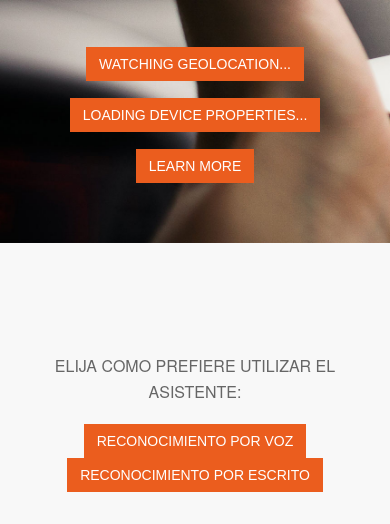
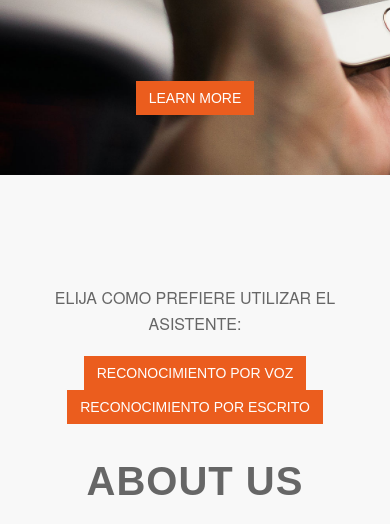
Before and after one commit to alu0100693737/FIVI-Application, a plain HTML site: page www/index.html in a window 390 px wide. Shown: the part 301-825 px from the top of the page. Drawn offline with Linux system fonts and the light colour scheme; some packages are replaced by stand-ins of ours; a script that the page names is missing.

Commit message:
parte web

```diff
--- a/www/index.html
+++ b/www/index.html
@@ -126,8 +126,8 @@
 
         <!-- <a href="#" class="btn btn-skin scroll" onclick="showAlert(); return false;">Show Alert</a><br><br>-->
          <!--<a href="#" class="btn btn-skin scroll" onclick="checkConnection(); return false;">Show Connections</a>	<br><br>-->
-        <div id="geolocation" class="btn btn-skin scroll">Watching geolocation...</div><br><br>
-         <center><div id="deviceProperties" class="btn btn-skin scroll">Loading device properties...</div>
+        <!--<div id="geolocation" class="btn btn-skin scroll">Watching geolocation...</div><br><br>
+         <center><div id="deviceProperties" class="btn btn-skin scroll">Loading device properties...</div>-->
         <br><br><a href="#about" class="btn btn-skin scroll">Learn more</a><br></center>
             </div>
 
```
Also changed, not shown: www/porescrito.html (+3 -3 lines), README.md, www/images/example.jpg (added), www/images/example1.jpg (added).
